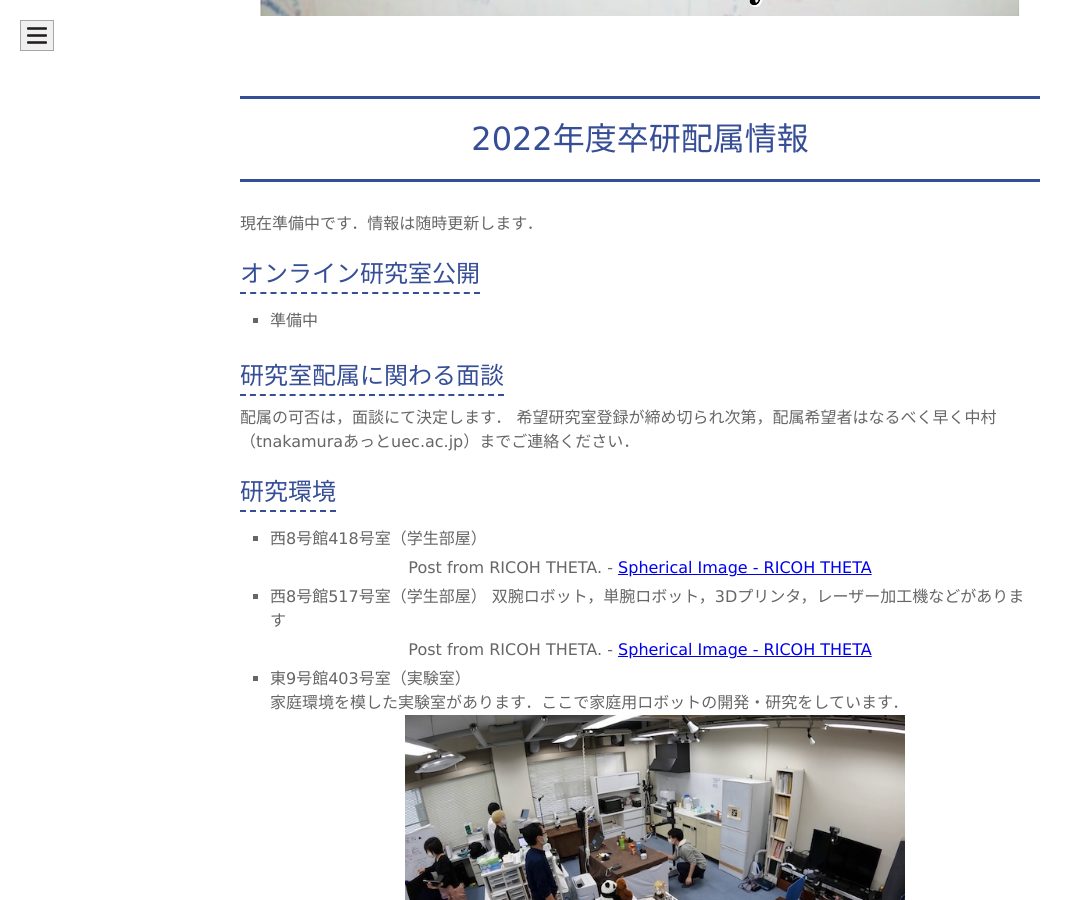
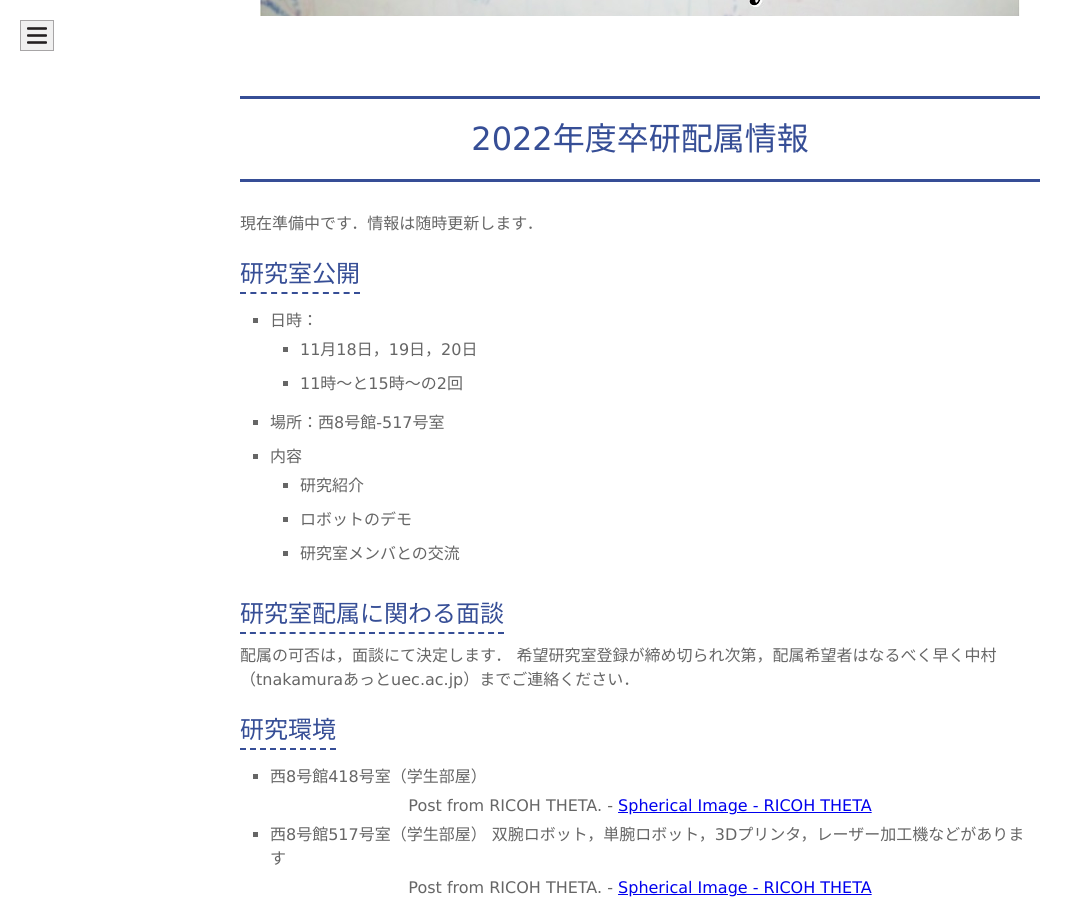
Before and after one commit to naka-lab/naka-lab.github.io, a Jekyll site: the page built from subpages/haizoku.md, in a window 1280 px wide and 900 px high, scrolled down 433 px. Shown: the whole window, without its empty margins (0-1083 px from the left). Built offline with Jekyll 4.4.1, drawn with Linux system fonts in a browser that asks for light colours; comment, search, counter and statistics services are not loaded; our own code applies the rules of GitHub Pages for plain Markdown files.

Commit message:
Update haizoku.md

```diff
--- a/subpages/haizoku.md
+++ b/subpages/haizoku.md
@@ -7,9 +7,15 @@ layout: default
 
 現在準備中です．情報は随時更新します．
 
-## オンライン研究室公開
-- 準備中
-
+## 研究室公開
+- 日時：
+  - 11月18日，19日，20日
+  - 11時〜と15時〜の2回
+- 場所：西8号館-517号室
+- 内容
+  - 研究紹介
+  - ロボットのデモ
+  - 研究室メンバとの交流
 
 ## 研究室配属に関わる面談
 配属の可否は，面談にて決定します．
```
